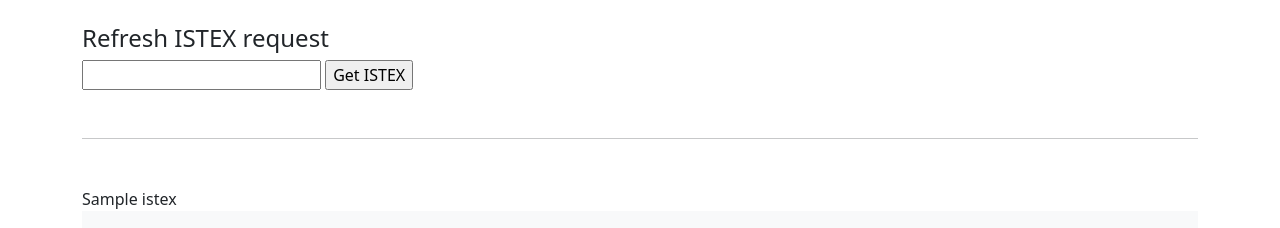
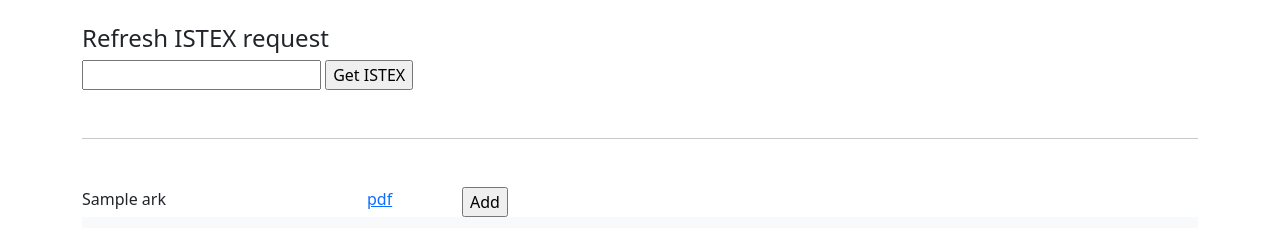
Before and after one commit to co-libri-org/BibHelioTech, a Flask app: template web/main/templates/istex.html in a window 1280 px wide. Shown: the part 114-342 px from the top of the page. Run offline with Flask 3, Linux system fonts and the light colour scheme; the template is opened without the code that fills it: most values are stand-ins (such as "Sample title", 1, 10 or a date in 2020); parts of the project's set-up code (start-up, migrations or seed data) failed here and were passed over.

Commit message:
Upload istex link

```diff
--- a/web/istex_proxy.py
+++ b/web/istex_proxy.py
@@ -12,7 +12,8 @@ def istex_request_to_json(r):
         our_hit = {
             "title": hit["title"],
             "abstract": hit["abstract"],
-            "pdf_url": "whatever",
+            "ark": hit["ark"][0],
+            "pdf_url": hit["fulltext"][0]["uri"],
         }
         our_response.append(our_hit)
     return our_response
--- a/web/main/templates/istex.html
+++ b/web/main/templates/istex.html
@@ -12,7 +12,17 @@
 <hr class="mt-5 mb-5">
 {% for istex in istex_list %}
 <div class="row ">
-    <div class="col-3 ">{{istex.title}}</div>
+    <div class="col-3" title="{{istex.title}}">{{istex.ark}}</div>
+    <div class="col-1 ">
+        <a class="{{istex_class}}" id="istex-link-{{istex.ark}}" href="{{istex.pdf_url}}"
+           title="Get istex file">pdf</a>
+    </div>
+    <div class="col-1 ">
+        <form method="post" action="{{url_for('main.upload_from_url')}}">
+            <input type="hidden" name="pdf_url" value="{{istex.pdf_url}}">
+            <input type=submit value="Add">
+        </form>
+    </div>
 </div>
 {%endfor%}
 
```
